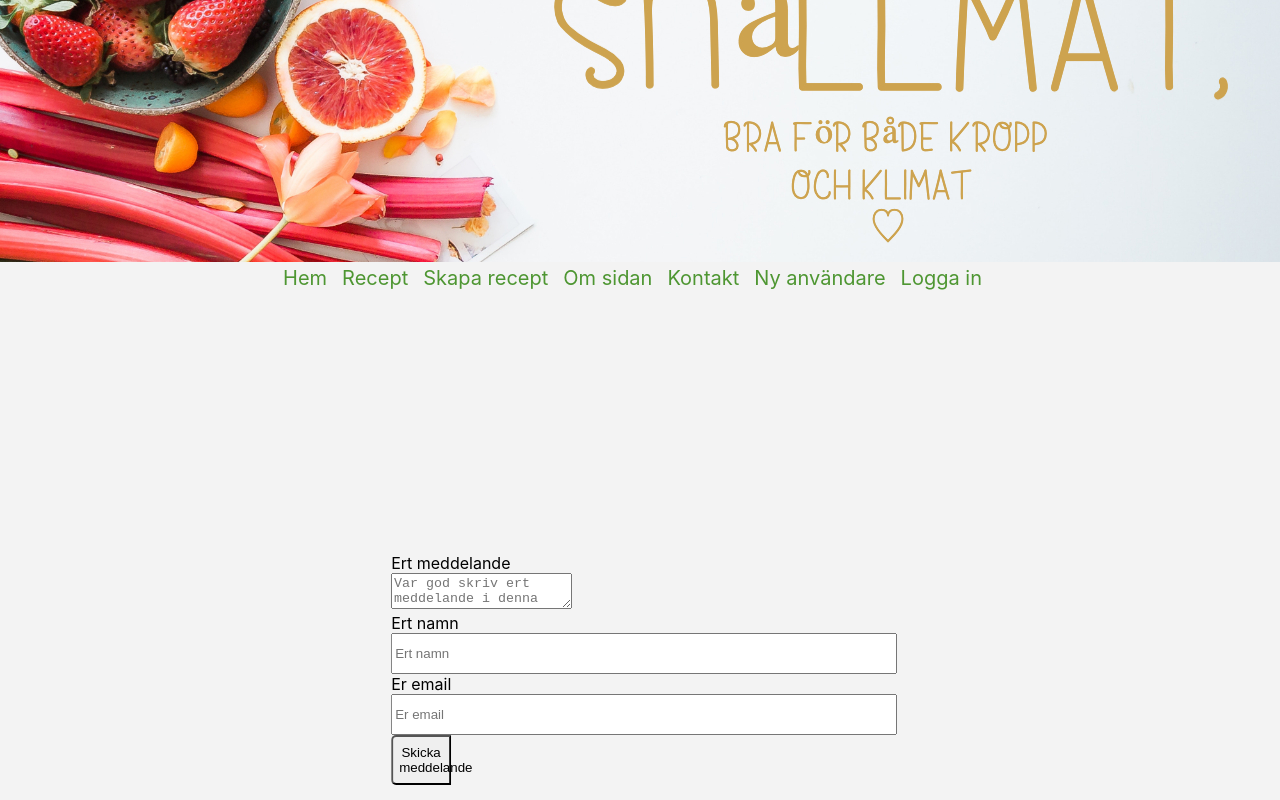
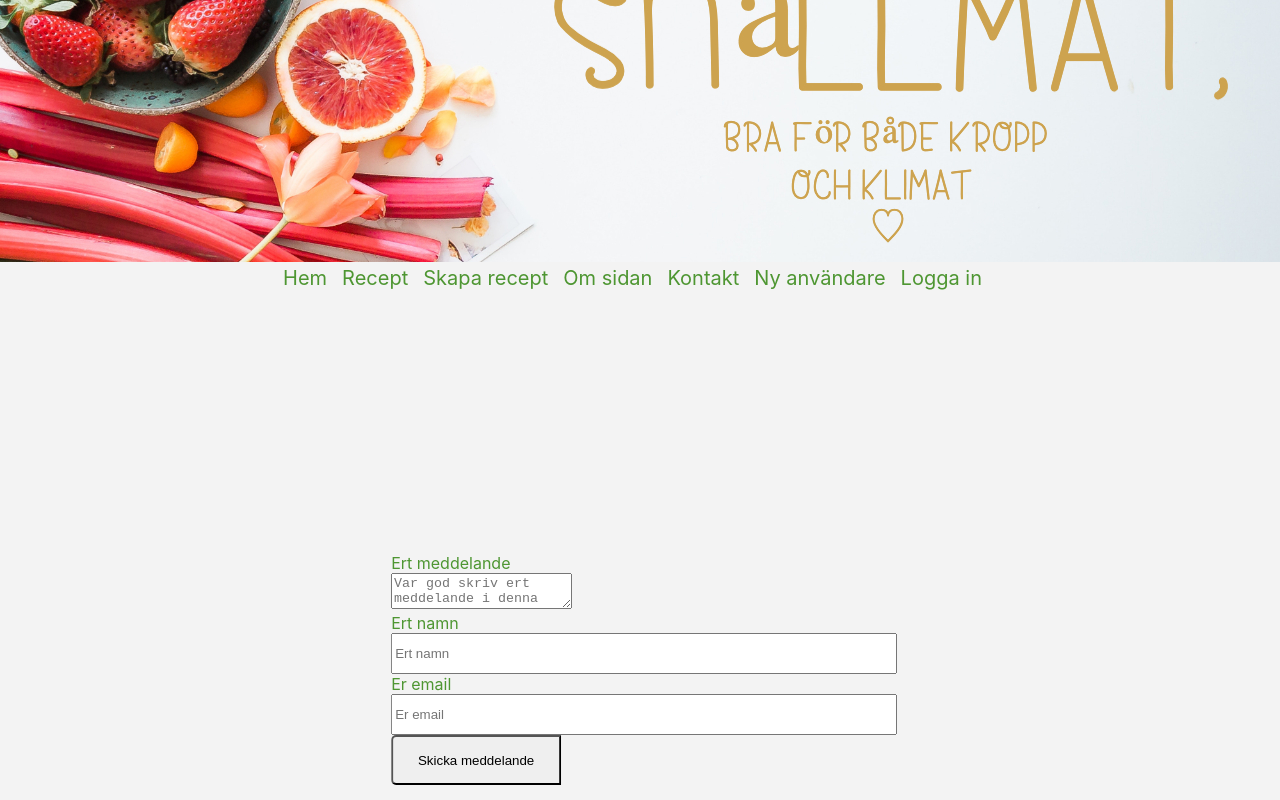
Before and after one commit to codesis/mern_project, a React (Create React App) app in the folder client/: page /kontakt in a window 1280 px wide. Shown: the part 315-1115 px from the top of the page. Built offline with nearby package versions, Linux system fonts and the light colour scheme.

Commit message:
Small change

```diff
--- a/client/src/components/contact/contact.css
+++ b/client/src/components/contact/contact.css
@@ -0,0 +1,6 @@
+.button-email {
+    width: 170px;
+}
+label {
+    color: #4e9632;
+}
--- a/client/src/components/contact/contact.js
+++ b/client/src/components/contact/contact.js
@@ -1,5 +1,6 @@
 import React, { Component } from 'react';
 import axios from 'axios';
+import './contact.css'
 
 class Contact extends Component {
     state = {
@@ -55,7 +56,7 @@ class Contact extends Component {
             <input onChange={(e) => this.setState({ email: e.target.value})} name="email" className="message-email" type="email" placeholder="Er email" required value={this.state.email} />
 
             <div className="button--container">
-                <button type="submit" className="button button-primary">{ this.state.buttonText }</button>
+                <button type="submit" className="button-email">{ this.state.buttonText }</button>
             </div>
           </form>
           </div>
```
Also changed, not shown: 1 other file (tests, documents, lock files or other folders).
